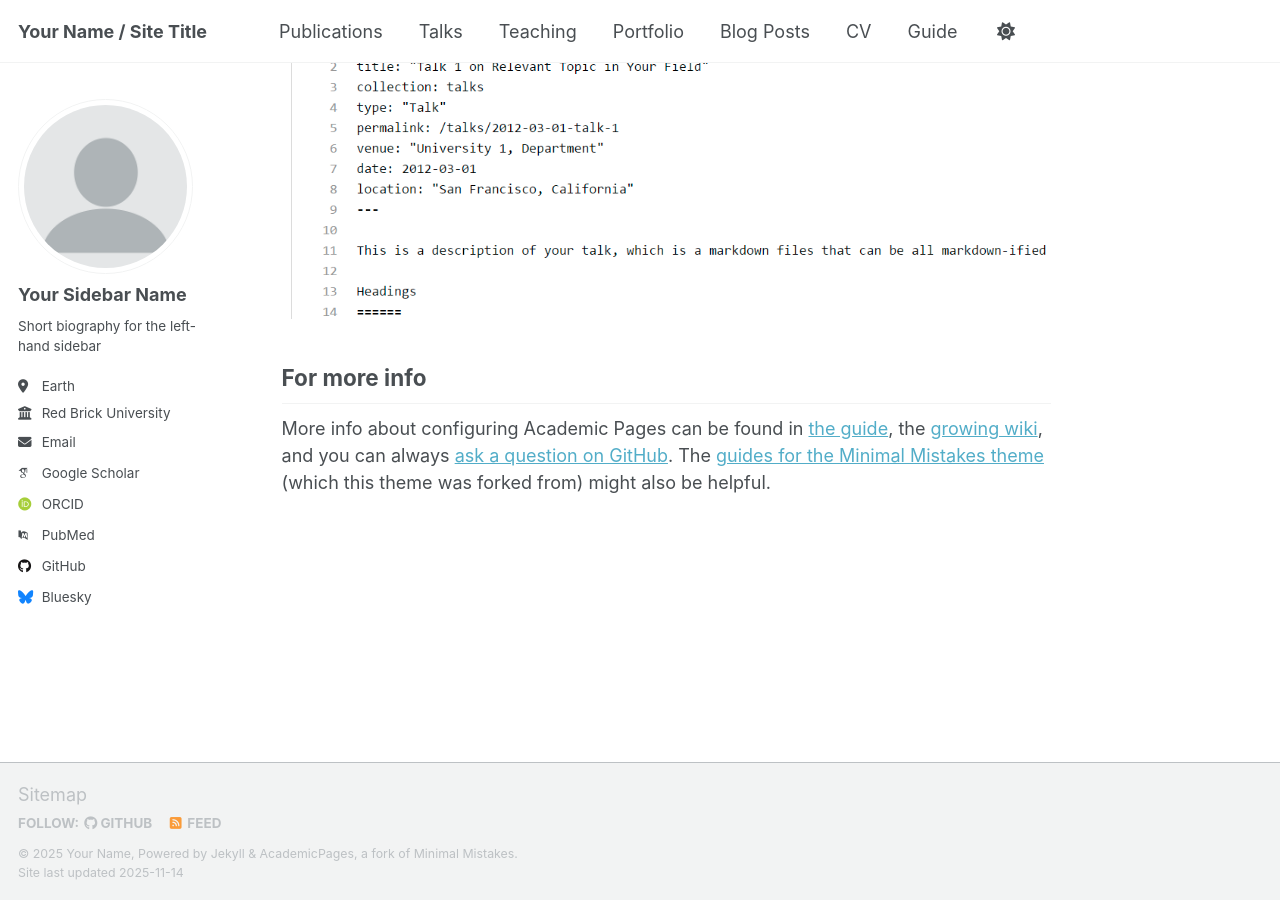
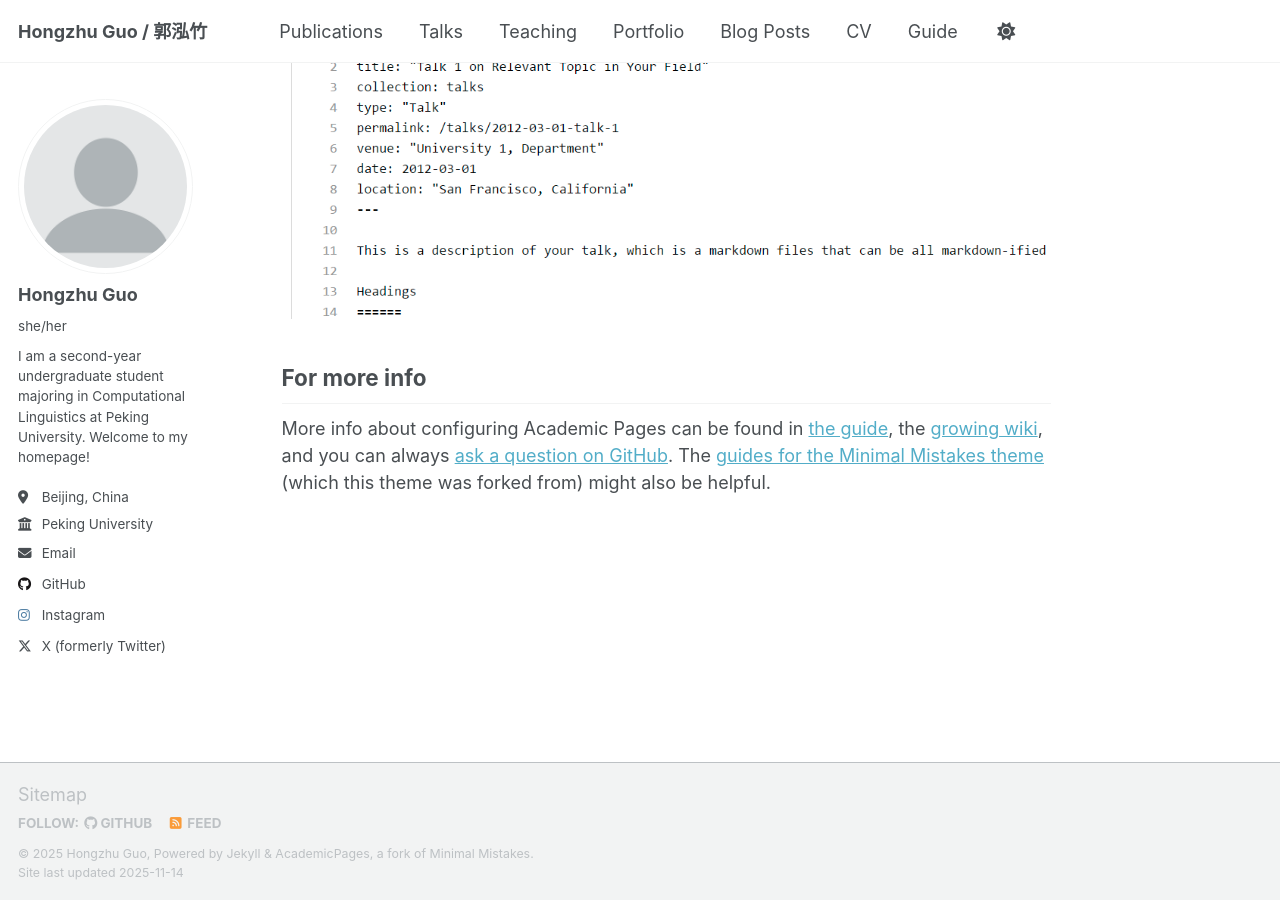
Before and after one commit to Cathyghz/cathyghz.github.io, a Jekyll site: the page built from _pages/about.md, in a window 1280 px wide and 900 px high, scrolled down 2880 px. Built offline with Jekyll 4.4.1, drawn with Linux system fonts in a browser that asks for light colours; some web fonts are replaced; a script that is not in the unit is left out.

Commit message:
Update personal information in _config.yml

```diff
--- a/_config.yml
+++ b/_config.yml
@@ -9,14 +9,14 @@
 # Basic Site Settings
 locale                   : "en-US"
 site_theme               : "default" # Currently available options are "default", "air"
-title                    : "Your Name / Site Title"
+title                    : "Hongzhu Guo / 郭泓竹"
 title_separator          : "-"
-name                     : &name "Your Name"
-description              : &description "Your Name's academic portfolio"   # Update this with a general description of your site, this is the default if not overridden by a page
-url                      : https://academicpages.github.io # The base hostname & protocol for your site e.g. "https://[your GitHub username].github.io",
+name                     : &name "Hongzhu Guo"
+description              : &description "Undergraduate student in Computational Linguistics at Peking University"   # Update this with a general description of your site, this is the default if not overridden by a page
+url                      : "https://cathyghz.github.io" # The base hostname & protocol for your site e.g. "https://[your GitHub username].github.io",
                                                            # or if you already have some other page hosted on Github then use "https://[your GitHub username].github.io/[Your Repo Name]"
 baseurl                  : "" # the subpath of your site, e.g. "/blog"
-repository               : "academicpages/academicpages.github.io"
+repository               : "Cathyghz/cathyghz.github.io"
 
 # Site Author - The following control what appear as part of the author content on the side bar.
 #               If a field is blank the icon and link will not appear, otherwise it will be shown.
@@ -24,23 +24,23 @@ repository               : "academicpages/academicpages.github.io"
 author:
   # Biographic information
   avatar           : "profile.png"
-  name             : "Your Sidebar Name"
-  pronouns         : # example: "she/her"
-  bio              : "Short biography for the left-hand sidebar"
-  location         : "Earth"
-  employer         : "Red Brick University"
+  name             : "Hongzhu Guo"
+  pronouns         : "she/her"
+  bio              : "I am a second-year undergraduate student majoring in Computational Linguistics at Peking University. Welcome to my homepage!"
+  location         : "Beijing, China"
+  employer         : "Peking University"
   uri              : # URL
-  email            : "none@example.org"
+  email            : "cathyghz@gmail.com"
 
   # Academic websites
   academia         : # URL
   arxiv            : # URL - Update with the correct link to your profile
-  googlescholar    : "https://scholar.google.com/citations?user=PS_CX0AAAAAJ"
+  googlescholar    : # "https://scholar.google.com/citations?user=PS_CX0AAAAAJ"
   inspire-hep      : # URL
   impactstory      : # URL
-  orcid            : "https://orcid.org/yourorcidurl"
+  orcid            : # "https://orcid.org/yourorcidurl"
   semantic         : # URL
-  pubmed           : "https://www.ncbi.nlm.nih.gov/pubmed/?term=john+snow"
+  pubmed           : # "https://www.ncbi.nlm.nih.gov/pubmed/?term=john+snow"
   researchgate     : # URL
   scopus           : # URL
 
@@ -48,20 +48,20 @@ author:
   bitbucket        : # Username - Update with your username on the site
   codepen          : # Username
   dribbble         : # Username
-  github           : "academicpages"
+  github           : "Cathyghz"
   kaggle           : # Username
   stackoverflow    : # User number or user number and name (i.e., use "1" or "1/jeff-atwood")
 
   # Social media
   artstation       : # Username
-  bluesky          : "bsky.app" # Replace this with you Bluesky username
+  bluesky          : # "bsky.app" # Replace this with you Bluesky username
   facebook         : # Username
   flickr           : # Username
   foursquare       : # Username
   goodreads        : # Username
   google_plus      : # Username
   keybase          : # Username
-  instagram        : # Username
+  instagram        : "cathyghz"
   lastfm           : # Username
   linkedin         : # Username
   mastodon         : # URL
@@ -71,7 +71,7 @@ author:
   steam            : # Username
   telegram         : # URL
   tumblr           : # Username
-  twitter          : # Username for X / Twitter
+  twitter          : "cathyghz"
   vine             : # Username
   weibo            : # Username
   wikipedia        : # Username
```
